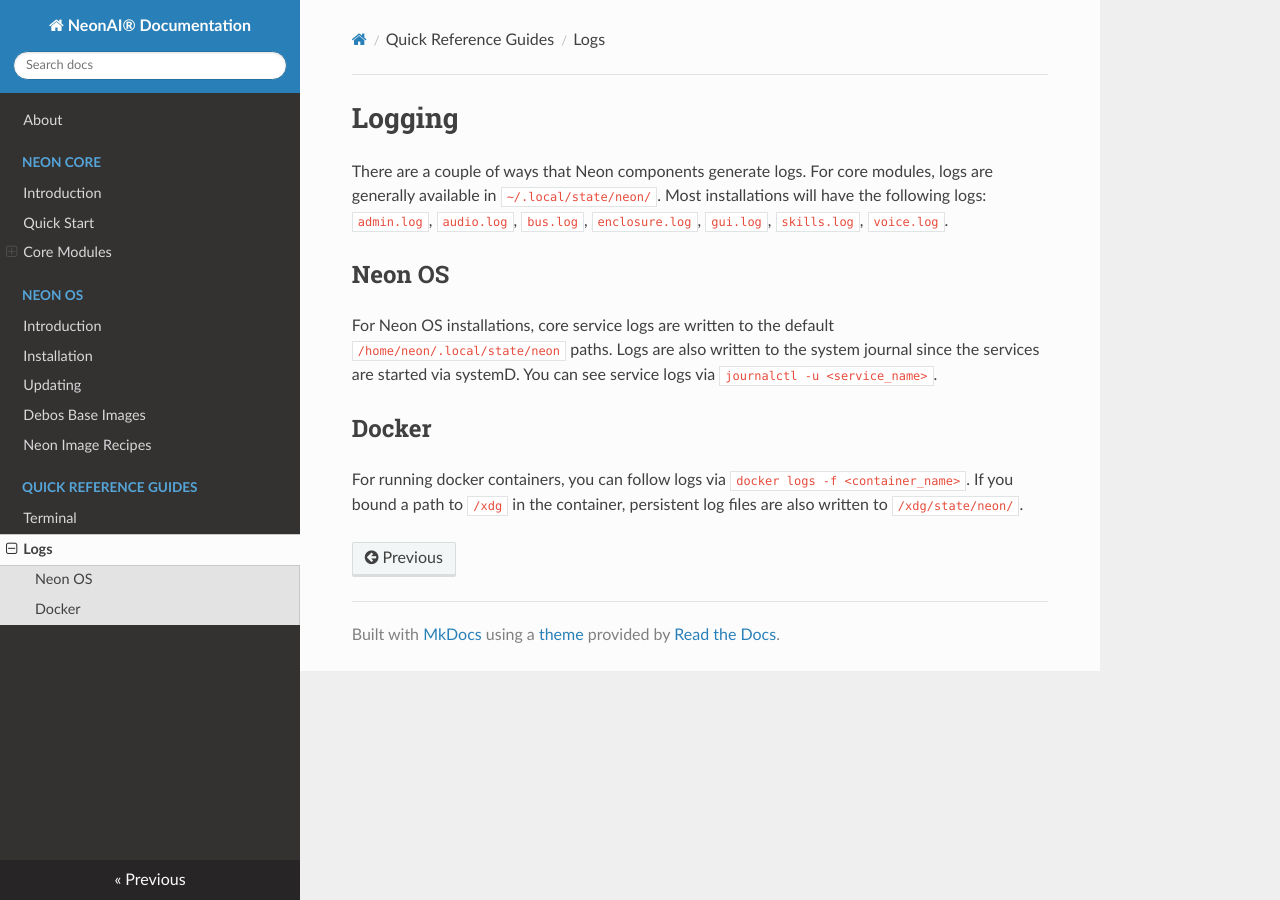
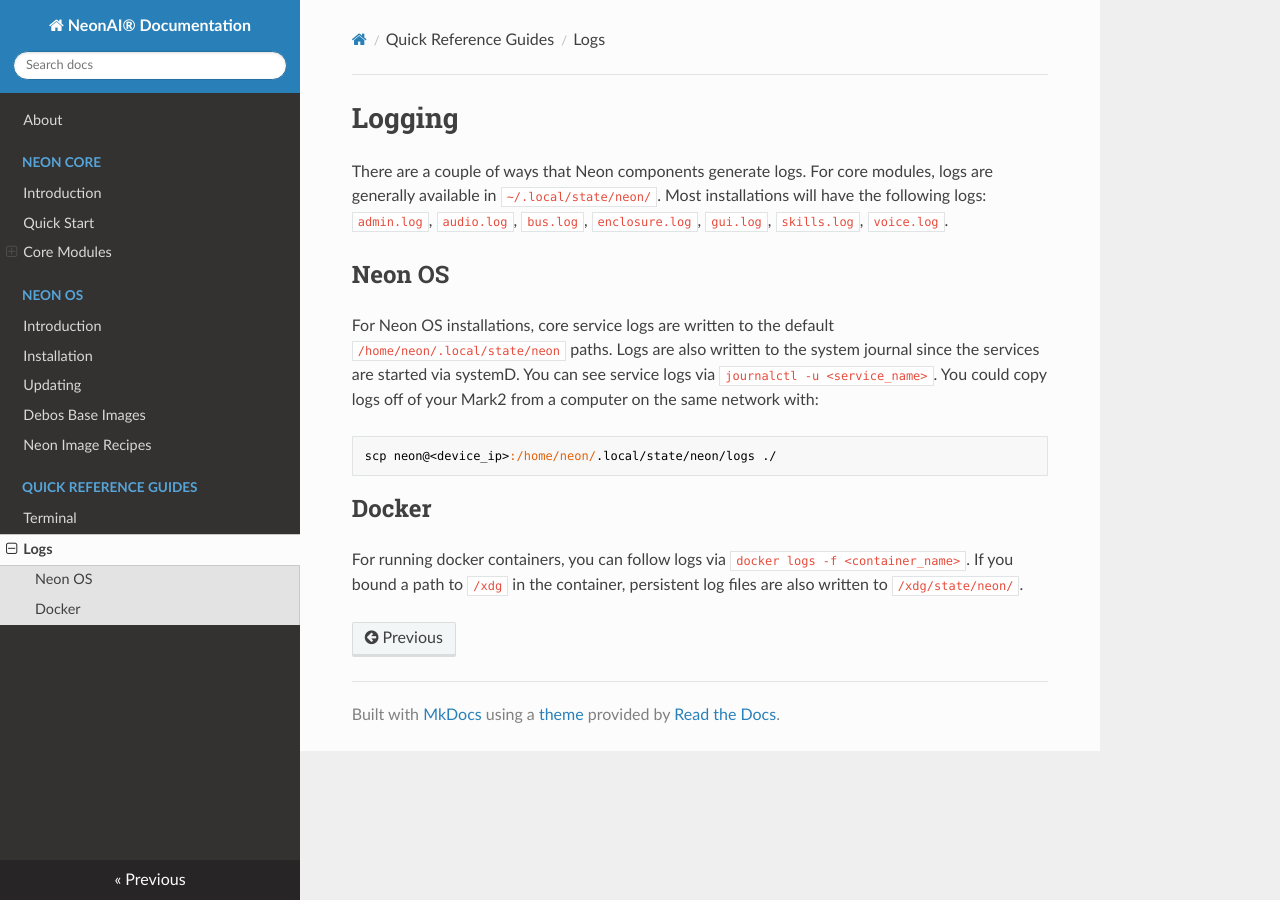
Before and after one commit to NeonGeckoCom/neon-docs, an MkDocs documentation site: the page built from docs/quick_reference/logging.md, in a window 1280 px wide. Built offline with MkDocs 1.6.1, drawn with Linux system fonts in a browser that asks for light colours; nearby versions of some CDN libraries.

Commit message:
Add note about getting remote logs

````diff
--- a/docs/quick_reference/logging.md
+++ b/docs/quick_reference/logging.md
@@ -8,7 +8,11 @@
 For Neon OS installations, core service logs are written to the default
 `/home/neon/.local/state/neon` paths. Logs are also written to the system
 journal since the services are started via systemD. You can see service logs via
-`journalctl -u <service_name>`.
+`journalctl -u <service_name>`. You could copy logs off of your Mark2 from a
+computer on the same network with:
+```
+scp neon@<device_ip>:/home/neon/.local/state/neon/logs ./
+```
 
 ## Docker
 For running docker containers, you can follow logs via `docker logs -f <container_name>`.
````
